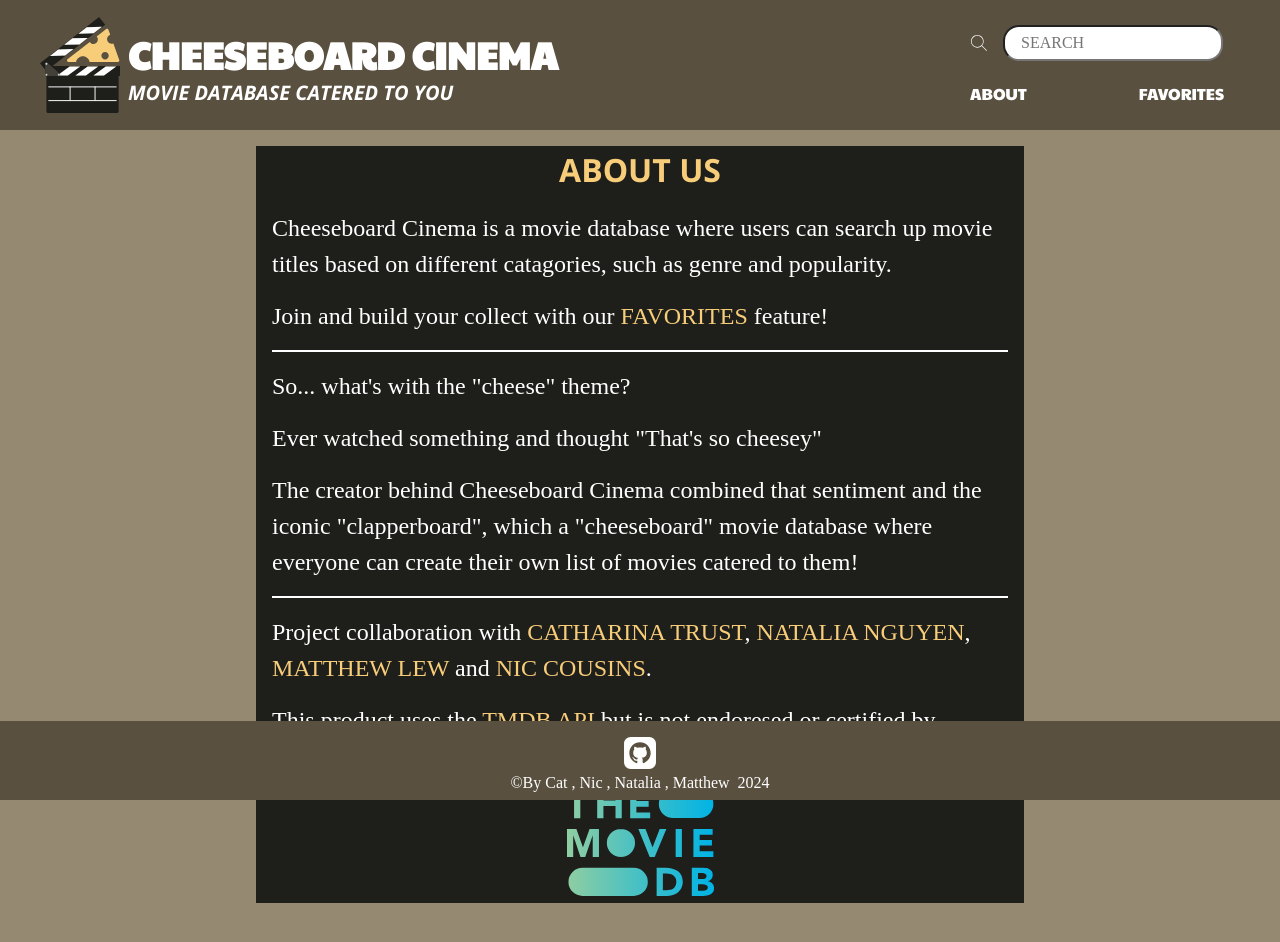
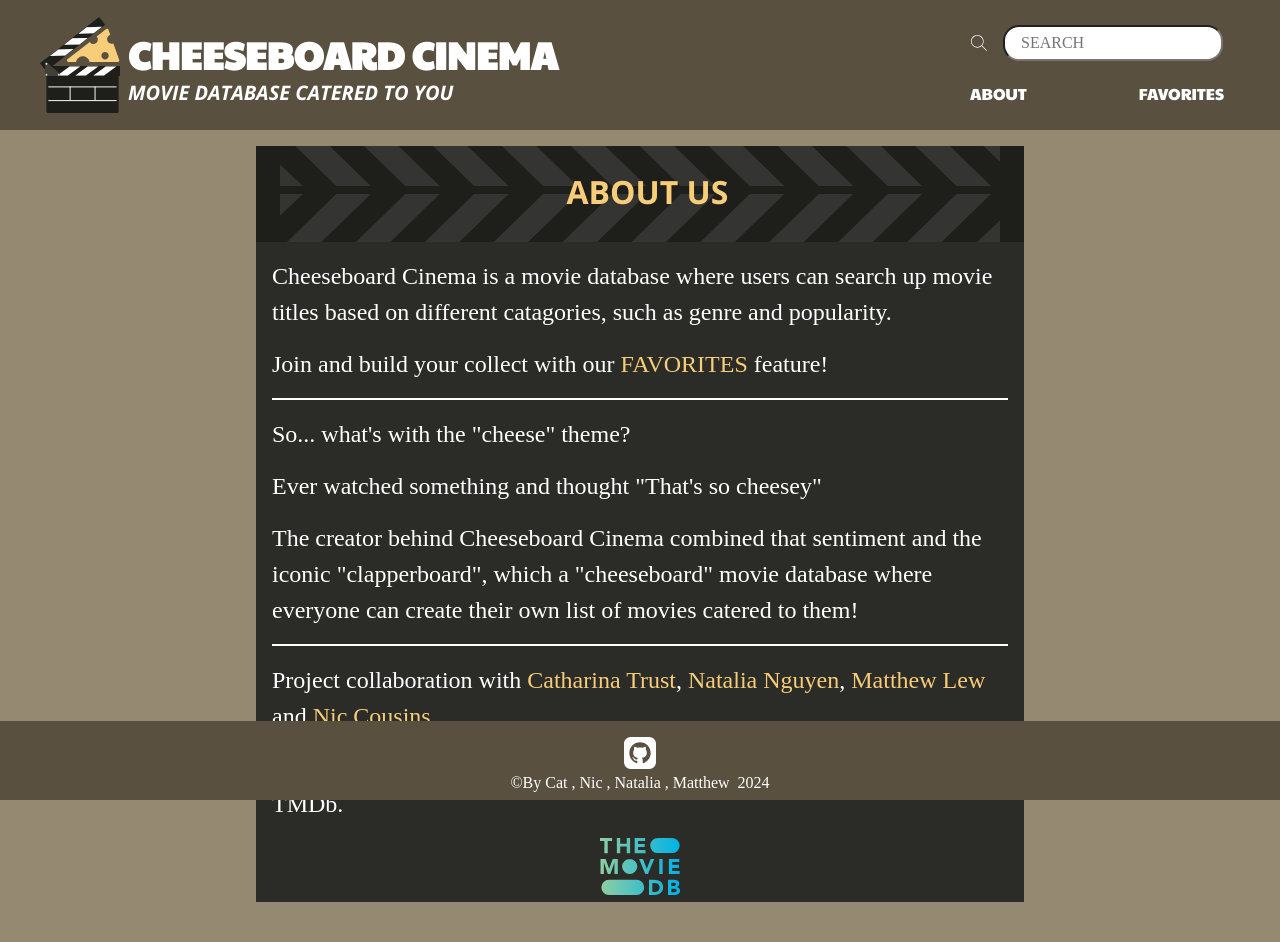
Before and after one commit to nstcuz/movie-database, a React (Vite) app: page /about in a window 1280 px wide. Shown: the top 942 px of the page. Built offline with nearby package versions, Linux system fonts and the light colour scheme.

Commit message:
most updated about page

```diff
--- a/src/pages/PageAbout.jsx
+++ b/src/pages/PageAbout.jsx
@@ -6,7 +6,11 @@ const About = () => {
     return (
         <div className='about-content'>
             <div className='about-container'>
-            <h2>About Us</h2>
+                <div className='header-container about-container'>
+                <div className='clacker'>
+                    <h2>About Us</h2>
+                </div>
+                </div>
             <div className='about-text'>
             <p>Cheeseboard Cinema is a movie database where users can search up movie titles based on different catagories, such as genre and popularity.</p>
             <p className="border-bottom">Join and build your collect with our <a href="PageFavorites.jsx">Favorites</a> feature!</p>
@@ -15,7 +19,7 @@ const About = () => {
             <p className="border-bottom">The creator behind Cheeseboard Cinema combined that sentiment and the iconic "clapperboard", which a "cheeseboard" movie database
                 where everyone can create their own list of movies catered to them!
             </p>
-            <p>Project collaboration with <a href='https://www.cgtwebdesigns.com/'>Catharina Trust</a>, <a href='https://www.natcreates.com/'>Natalia Nguyen</a>, <a href='https://mlewebs.ca/'>Matthew Lew</a> and <a href='https://niccousins.com/'>Nic Cousins</a>.</p>
+            <p>Project collaboration with <a href='https://www.cgtwebdesigns.com/' className='tolower'>Catharina Trust</a>, <a href='https://www.natcreates.com/' className='tolower'>Natalia Nguyen</a>, <a href='https://mlewebs.ca/' className='tolower'>Matthew Lew</a> and <a href='https://niccousins.com/' className='tolower'>Nic Cousins</a>.</p>
             <p>This product uses the <a href="https://developer.imdb.com/">TMDb API</a> but is not endoresed or certified by TMDb.</p>
             <div className='image-container'>
             <img src={logo} alt="TMDb logo" />
--- a/src/scss/_body.scss
+++ b/src/scss/_body.scss
@@ -14,15 +14,19 @@ body {
     line-height: 1.5;
     color:  $fontColorLight;
     background-color: $primaryColor;
+    padding-bottom: 5rem;
+
+
 
     .about-container{
-        background-color: $highlightColor;
+        background-color: $fontColorDark;
     }
     .about-text{
         margin: 1rem;
     }
     .image-container{
         text-align: center;
+
     }
 
     h2 {
@@ -31,7 +35,22 @@ body {
       color: $fontColorCheese;
       text-align: center;
       text-transform: uppercase;
+      background-repeat: no-repeat;
+      background-position: center top;
+      transform: translate(1%, -170%);
+
+
     }
+    .clacker{
+      background-image: url("../images/white\ stripes.png");
+      background-repeat: no-repeat;
+      background-position: center bottom;
+      padding-top: 5rem;
+
+    }
+   .header-container{
+    background-color: $highlightColor;
+   }
 
     p {
       margin-bottom: 1rem;
@@ -42,19 +61,20 @@ body {
     }
     }
 
+    .tolower{
+      text-transform: none;
+    }
     a {
       color: $fontColorCheese;
       text-decoration: none;
       transition: color 0.3s ease;
-
-
       &:hover {
         color: $fontColorCheese;
       }
     }
 
     img {
-        width: 25%;
+        width: 5rem;
     }
   }
 
@@ -62,12 +82,14 @@ body {
     .about-content {
     h2{
       font-size: 1.5rem;
+       transform: translate(1%, -90%);
     }
     p{
       font-size: 1.4rem;
     }
-    img{
-      width: 15%;
+
+    .clacker{
+      padding-top: 4rem;
     }
     }
   }
@@ -77,12 +99,13 @@ body {
     .about-container{
     h2{
     font-size: 2rem;
-    }
-    img{
-      width: 20%;
+    transform: translate(1%, 12%);
     }
     p{
       font-size: 1.5rem;
     }
+   .clacker{
+    padding: 16px;
+   }
   }
   }
```
Also changed, not shown: src/images/background-movie-header.png (added).
